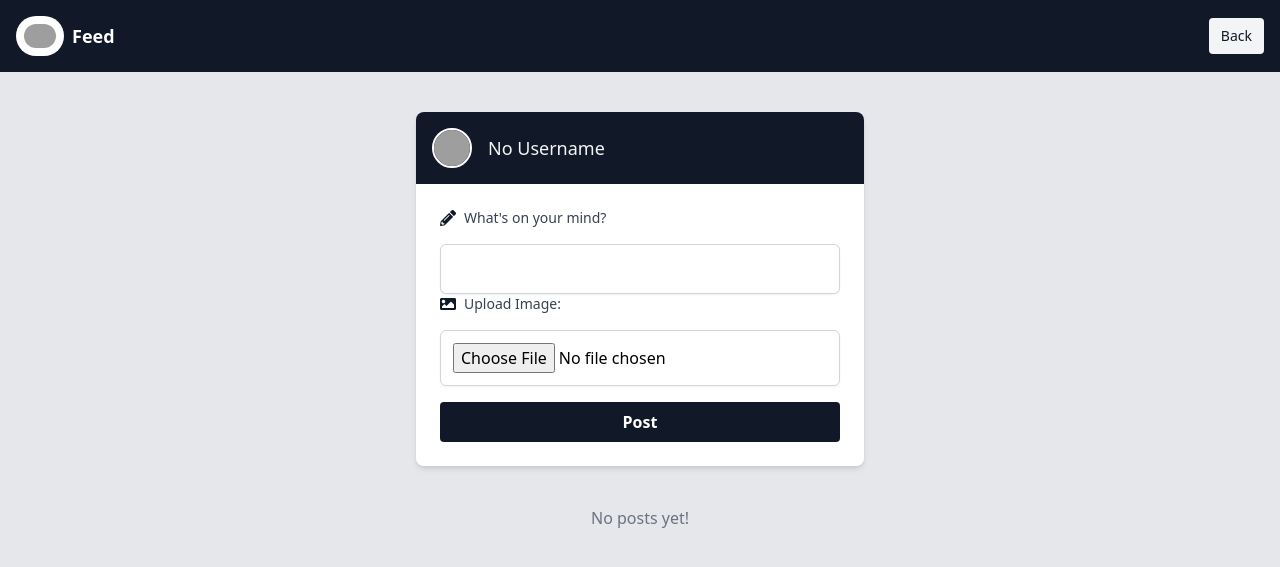
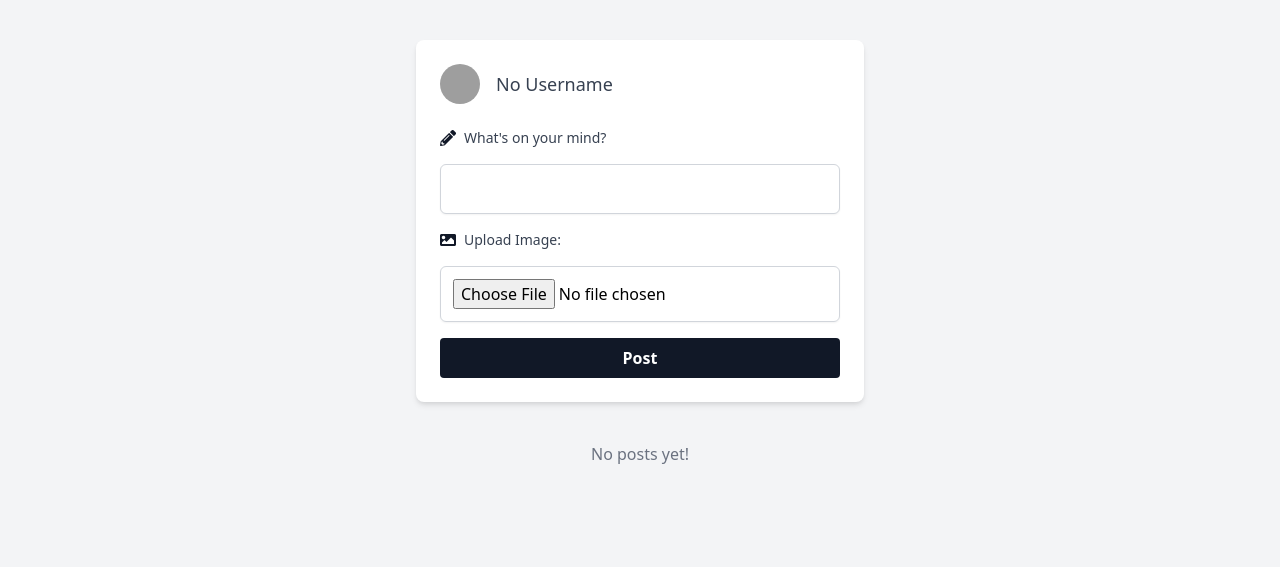
Before and after one commit to jyotheshkar/pilot, a PHP site: page /posts.php in a window 1280 px wide. Shown: the top 567 px of the page. Run offline with PHP 8.4, Linux system fonts and the light colour scheme; the visitor is signed in with stand-in values (Sample User, id 1); data that the repository does not hold is empty; grey boxes are pictures that could not be loaded.

Commit message:
Update posts.php

```diff
--- a/posts.php
+++ b/posts.php
@@ -96,35 +96,19 @@ if (isset($_POST['delete']) && $_POST['delete'] == 1) {
 
 
 </head>
-<body class="bg-gray-200">
-
-<nav class="sticky top-0 bg-gray-900 p-4 text-white flex justify-between items-center z-50">
-    <div class="flex items-center">
-        <img class="w-auto px-2 bg-white py-2 h-10 sm:h-10 rounded-full mr-2" src="images/ficon.png" alt="">
-        <div class="text-lg font-semibold">Feed</div>
-    </div>
-    <a href="body.php" class="hover:bg-gray-700 bg-gray-100 text-gray-900 hover:text-gray-100 px-3 py-2 rounded text-sm transition-colors duration-200">Back</a>
-</nav>
-
-    <div class="max-w-md mx-auto rounded-lg shadow-md mt-10">
-    <!-- Red background section -->
-    <div class="bg-gray-900 p-4 rounded-t-lg">
-    <div class="flex items-center">
-        <img class="w-10 h-10 rounded-full text-gray-100 border-white border-2 mr-4" src="<?php echo $profilePic; ?>" alt="Profile Picture">
-        <h2 class="text-lg font-medium text-gray-100"><?php echo $username; ?></h2>
-    </div>
+<body class="bg-gray-100">
+<div class="max-w-md mx-auto p-6 bg-white rounded-lg shadow-md mt-10">
+<div class="flex items-center mb-6">
+        <img class="w-10 h-10 rounded-full mr-4" src="<?php echo $profilePic; ?>" alt="Profile Picture">
+        <h2 class="text-lg font-medium text-gray-700"><?php echo $username; ?></h2>
     </div>
 
-    <!-- White background section for file input and button -->
-    <div class="bg-white p-6 rounded-b-lg">
     <form action="submit_post.php" method="post" enctype="multipart/form-data" class="space-y-4">
         <div class="flex items-center">
             <i class="fas fa-pencil-alt text-gray-900 mr-2"></i>
             <label for="postContent" class="block text-sm font-medium text-gray-700">What's on your mind?</label>
         </div>
         <input type="text" id="postContent" name="postContent" required class="mt-1 block w-full p-3 border border-gray-300 rounded-md shadow-sm focus:border-indigo-500 focus:ring focus:ring-indigo-500 focus:ring-opacity-50 placeholder-gray-500">
-        </form>
-        <form action="submit_post.php" method="post" enctype="multipart/form-data" class="space-y-4">
         <div class="flex items-center">
             <i class="fas fa-image text-gray-900 mr-2"></i>
             <label for="postImage" class="block text-sm font-medium text-gray-700">Upload Image:</label>
@@ -132,7 +116,6 @@ if (isset($_POST['delete']) && $_POST['delete'] == 1) {
         <input type="file" id="postImage" name="postImage" accept="image/*" class="mt-1 block w-full p-3 border border-gray-300 rounded-md shadow-sm focus:border-indigo-500 focus:ring focus:ring-indigo-500 focus:ring-opacity-50">
         <button type="submit" name="submitPost" class="w-full bg-gray-900 hover:bg-gray-700 text-white font-bold py-2 px-4 rounded focus:outline-none focus:shadow-outline transition duration-300 ease-in-out">Post</button>
     </form>
-    </div>
 </div>
 
 <?php
@@ -182,7 +165,7 @@ if ($row['user_id'] == $_SESSION['user_data']['user_id']) {
 }
 
 
-        echo "<div class='flex items-center  space-x-4'>";
+        echo "<div class='flex items-center space-x-4'>";
         echo "<img src='" . htmlspecialchars($row['profile_pic']) . "' alt='Profile Pic' class='w-12 h-12 rounded-full'>";
         echo "<h3 class='text-lg font-bold'>" . htmlspecialchars($row['username']) . "</h3>";
         echo "</div>";
```
Lines whose indentation alone changed are shown as unchanged.
